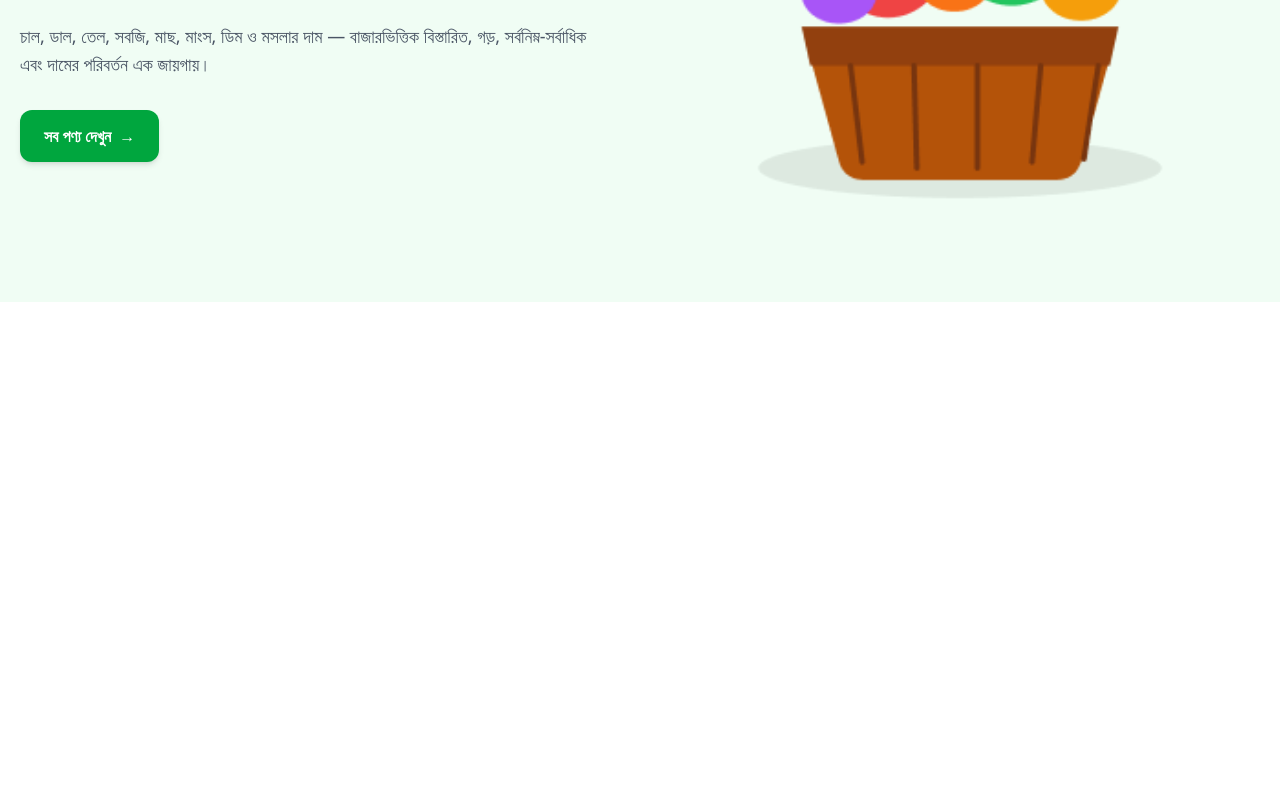
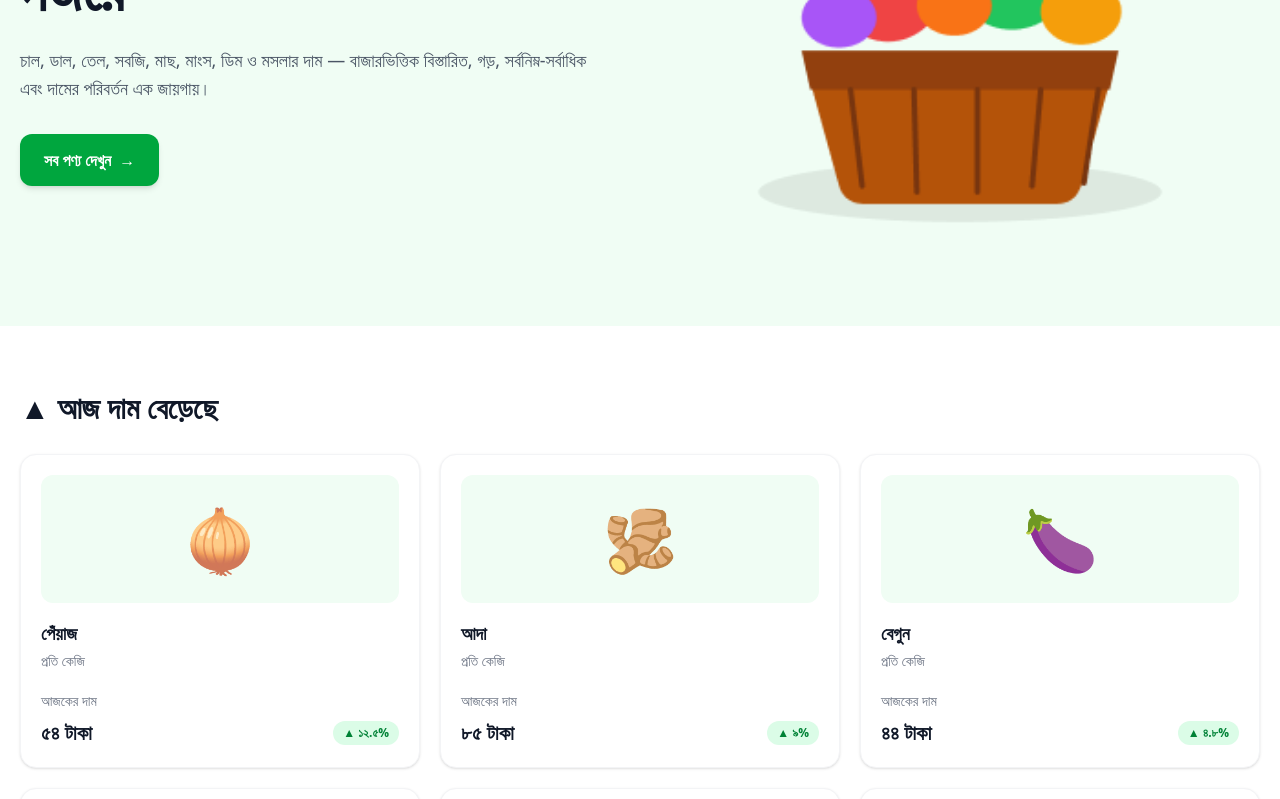
Before and after one commit to mdalsuhad-cloud/b14-a07-bazar-dor, a Next.js app: page / in a window 1280 px wide. Shown: the part 460-1259 px from the top of the page. Before the commit the page ends 800 px from the top, so only its background shows below. Built offline with nearby package versions, Linux system fonts and the light colour scheme; no server answers.

Commit message:
Product section and Footer add

```diff
--- a/src/app/layout.tsx
+++ b/src/app/layout.tsx
@@ -3,6 +3,7 @@ import type { Metadata } from "next";
 import "./globals.css";
 import Header from "../components/Header";
 import PriceTicker from "../components/PriceTicker";
+import NavLinks from "@/components/NavLinks";
 
 export const metadata: Metadata = {
   title: "বাজার দর",
@@ -17,9 +18,13 @@ export default function RootLayout({
   return (
     <html lang="bn">
       <body>
-        <Header />
-        <PriceTicker />
 
+        <div className="sticky top-0 z-50 bg-white"></div>
+        <div className="sticky top-0 z-50 bg-white">
+          <Header />
+          <NavLinks />
+          <PriceTicker />
+          </div>
         <main>{children}</main>
 
 
--- a/src/app/page.tsx
+++ b/src/app/page.tsx
@@ -1,4 +1,6 @@
+import Footer from "@/components/Footer";
 import Hero from "@/components/Hero";
+import ProductSections from "@/components/ProductSections";
 
 
 
@@ -6,6 +8,8 @@ export default function Home() {
   return (
     <div>
       <Hero/>
+      <ProductSections/>
+      <Footer />
     </div>
   );
 }
--- /dev/null
+++ b/src/app/product/[slug]/page.tsx
@@ -0,0 +1,63 @@
+
+import Link from "next/link";
+import { notFound } from "next/navigation";
+import { products } from "../../../data/products";
+
+type ProductDetail = {
+  slug: string;
+  nameBn: string;
+  unit: string;
+  emoji: string;
+  price: number;
+  changePercent: number;
+};
+
+export default async function ProductDetailPage({
+  params,
+}: {
+  params: Promise<{ slug: string }>;
+}) {
+  const { slug } = await params;
+  const product = products.find((item) => item.slug === slug) as
+    | ProductDetail
+    | undefined;
+
+  if (!product) notFound();
+
+  const price = new Intl.NumberFormat("bn-BD").format(product.price);
+  const change = new Intl.NumberFormat("bn-BD", {
+    maximumFractionDigits: 1,
+  }).format(Math.abs(product.changePercent));
+  return (
+    <main className="mx-auto max-w-4xl px-5 py-12">
+      <Link href="/#সব-পণ্য" className="text-green-700 hover:underline">
+        ← সব পণ্যে ফিরে যান
+      </Link>
+
+      <div className="mt-6 rounded-3xl border bg-white p-8 shadow-sm sm:p-12">
+        <div className="flex h-40 items-center justify-center rounded-2xl bg-green-50">
+          <span className="text-8xl">{product.emoji}</span>
+        </div>
+
+        <h1 className="mt-6 text-3xl font-extrabold text-gray-900">
+          {product.nameBn}
+        </h1>
+
+        <p className="mt-2 text-gray-500">{product.unit}</p>
+
+        <p className="mt-6 text-sm text-gray-500">আজকের দাম</p>
+        <p className="mt-1 text-3xl font-extrabold text-green-700">
+          {price} টাকা
+        </p>
+
+        <p className="mt-4 text-gray-600">
+          দামের পরিবর্তন: {product.changePercent > 0
+            ? `▲ ${change}%`
+            : product.changePercent < 0
+              ? `▼ ${change}%`
+              : "— ০%"}
+        </p>
+      </div>
+    </main>
+  );
+}
--- /dev/null
+++ b/src/components/Footer.tsx
@@ -0,0 +1,16 @@
+
+export default function Footer() {
+  return (
+    <footer className="w-full border-t border-gray-200 bg-[#f8faf8]">
+      <div className="mx-auto flex max-w-7xl flex-col items-center justify-between gap-2 px-4 py-4 text-center text-xs text-gray-600 sm:flex-row sm:text-left">
+        <p>
+          বাজার দর — বাজারদরের সঠিক ধারণা এক ক্লিকেই।
+        </p>
+
+        <p>
+          সকাল হোক সহজ, বাজার ব্যবস্থাপনা হোক আরও স্বচ্ছ ও নির্ভরযোগ্য।
+        </p>
+      </div>
+    </footer>
+  );
+}
--- /dev/null
+++ b/src/components/ProductSections.tsx
@@ -0,0 +1,181 @@
+
+import Link from "next/link";
+import { products } from "../data/products";
+
+const formatBn = (value: number) =>
+  new Intl.NumberFormat("bn-BD", {
+    maximumFractionDigits: 1,
+  }).format(value);
+
+// Convert the existing change object into a signed number.
+function getSignedChange(product: (typeof products)[number]) {
+  if (product.change.dir === "up") return Math.abs(product.change.pct);
+  if (product.change.dir === "down") return -Math.abs(product.change.pct);
+  return 0;
+}
+
+// Convert API-style units into Bangla.
+function getUnit(unit: string) {
+  const units: Record<string, string> = {
+    kg: "প্রতি কেজি",
+    liter: "প্রতি লিটার",
+    litre: "প্রতি লিটার",
+    dozen: "প্রতি ডজন",
+    piece: "প্রতি পিস",
+    pcs: "প্রতি পিস",
+  };
+
+  return units[unit.toLowerCase()] || `প্রতি ${unit}`;
+}
+
+function ProductCard({
+  product,
+}: {
+  product: (typeof products)[number];
+}) {
+  const change = getSignedChange(product);
+  const isUp = change > 0;
+  const isDown = change < 0;
+
+  const badgeColor = isUp
+    ? "bg-green-100 text-green-700"
+    : isDown
+      ? "bg-red-100 text-red-700"
+      : "bg-gray-100 text-gray-600";
+
+  const symbol = isUp ? "▲" : isDown ? "▼" : "—";
+
+  return (
+    <Link
+      href={`/product/${product.slug}`}
+      className="group flex h-full flex-col rounded-2xl border border-gray-100 bg-white p-5 shadow-sm transition hover:-translate-y-1 hover:border-green-300 hover:shadow-lg"
+    >
+      {/* Product emoji / illustration */}
+
+      <div className="mb-4 flex h-32 items-center justify-center rounded-xl bg-green-50">
+        <span className="text-6xl" aria-hidden="true">
+          {product.categoryIcon || "🛒"}
+        </span>
+      </div>
+
+
+      {/* Product name */}
+      <h3 className="text-lg font-bold text-gray-900 transition group-hover:text-green-700">
+        {product.nameBn}
+      </h3>
+
+
+
+      {/* Unit */}
+      <p className="mt-1 text-sm text-gray-500">
+        {getUnit(product.unit)}
+      </p>
+
+
+
+      {/* Price and change */}
+      <div className="mt-auto pt-5">
+        <p className="text-sm text-gray-500">আজকের দাম</p>
+
+        <div className="mt-2 flex flex-wrap items-center justify-between gap-2">
+          <p className="text-xl font-extrabold text-gray-900">
+            {formatBn(product.today)} টাকা
+          </p>
+
+          <span
+            className={`rounded-full px-2.5 py-1 text-xs font-bold ${badgeColor}`}
+          >
+            {symbol} {formatBn(Math.abs(change))}%
+          </span>
+        </div>
+      </div>
+    </Link>
+  );
+}
+
+function ProductGroup({
+  title,
+  subtitle,
+  items,
+  marker,
+}: {
+  title: string;
+  subtitle: string;
+  items: typeof products;
+  marker?: string;
+}) {
+  return (
+    <section className="py-8">
+      <div className="mb-5 flex flex-wrap items-end justify-between gap-3">
+        <div>
+          <h2 className="text-2xl font-extrabold text-gray-900 sm:text-3xl">
+            {marker && `${marker} `}
+            {title}
+          </h2>
+
+          <p className="mt-2 text-sm text-gray-500 sm:text-base">
+            {subtitle}
+          </p>
+        </div>
+      </div>
+
+      {items.length > 0 ? (
+        <div className="grid grid-cols-1 gap-5 sm:grid-cols-2 lg:grid-cols-3 xl:grid-cols-3">
+          {items.map((product) => (
+            <ProductCard key={product.id} product={product} />
+          ))}
+        </div>
+      ) : (
+        <p className="rounded-xl bg-gray-50 p-6 text-gray-500">
+          এই বিভাগে কোনো পণ্য নেই।
+        </p>
+      )}
+    </section>
+  );
+}
+
+export default function ProductSections() {
+  // Top 6 products with rising prices
+  const risers = [...products]
+    .filter((product) => product.change.dir === "up")
+    .sort(
+      (a, b) =>
+        Math.abs(b.change.pct) - Math.abs(a.change.pct)
+    )
+    .slice(0, 6);
+
+  // Top 6 products with falling prices
+  const fallers = [...products]
+    .filter((product) => product.change.dir === "down")
+    .sort(
+      (a, b) =>
+        Math.abs(b.change.pct) - Math.abs(a.change.pct)
+    )
+    .slice(0, 6);
+
+  return (
+    <main className="mx-auto max-w-7xl px-5 py-8">
+      <ProductGroup
+        title="আজ দাম বেড়েছে"
+        subtitle=""
+        marker="▲"
+        items={risers}
+      />
+
+      <ProductGroup
+        title="আজ দাম কমেছে"
+        subtitle=""
+        marker="▼"
+        items={fallers}
+      />
+
+      <div id="সব-পণ্য" className="scroll-mt-6">
+        <ProductGroup
+          title="সব পণ্য"
+          subtitle="মোট ৩৩টি পণ্য দেখানো হচ্ছে"
+          items={products}
+        />
+      </div>
+    </main>
+  );
+}
```
